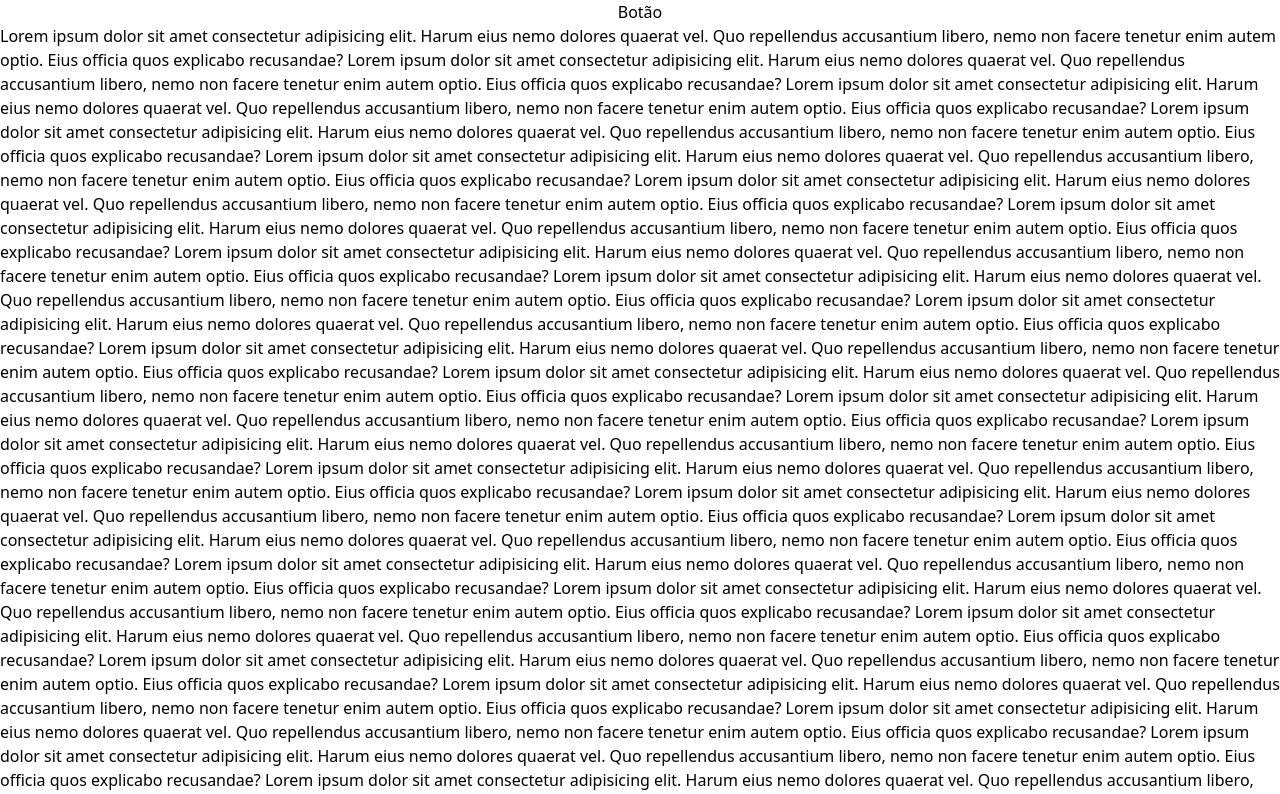
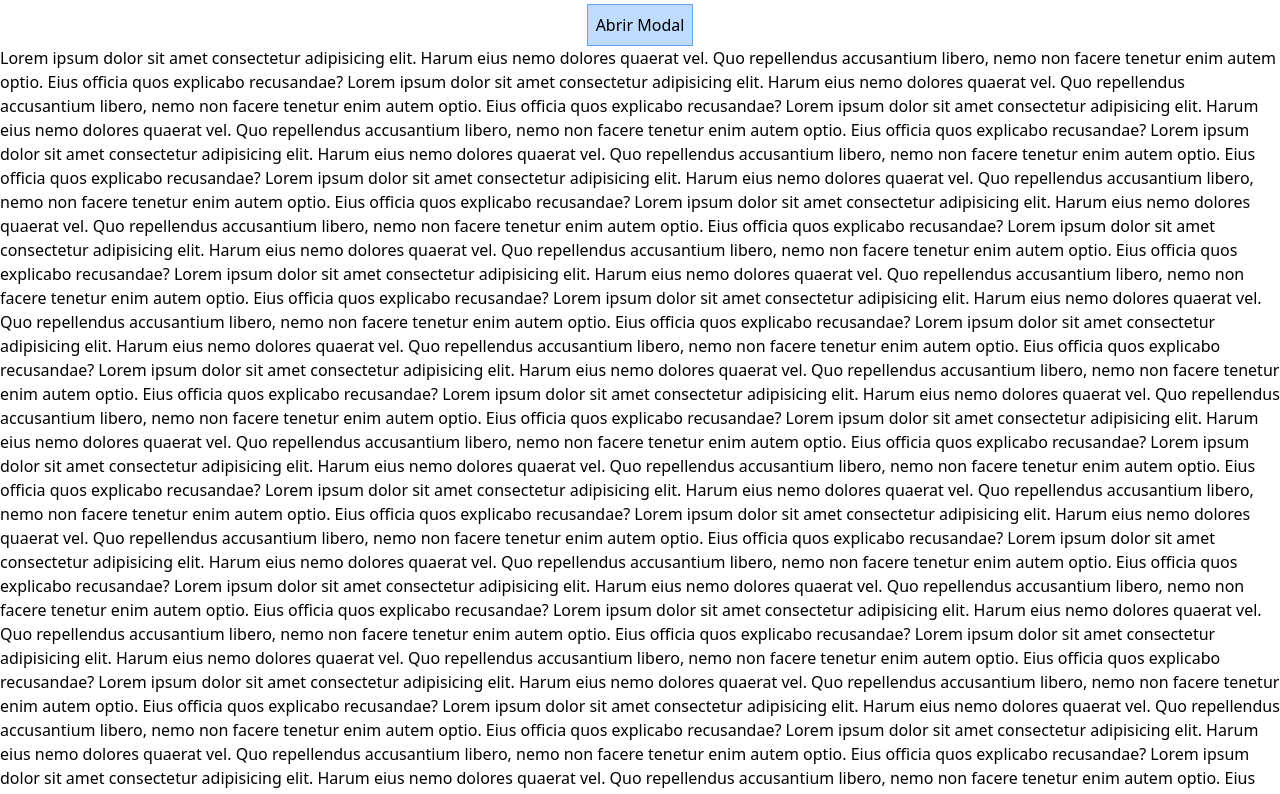
Before and after one commit to KingTimer12/components-tailwind, a React (Vite) app: page / in a window 1280 px wide. Shown: the top 794 px of the page. Built offline with nearby package versions, Linux system fonts and the light colour scheme.

Commit message:
style: added disable color example;

```diff
--- a/src/App.jsx
+++ b/src/App.jsx
@@ -4,12 +4,12 @@ function App() {
   return (
     <main className="flex flex-col justify-center items-center ">
       <Modal>
-        <Modal.Trigger>
-          <button>Botão</button>
+        <Modal.Trigger className="p-2 bg-blue-200 border border-blue-400 hover:bg-blue-300 transition-colors duration-200 mt-1">
+          Abrir Modal
         </Modal.Trigger>
         <Modal.Panel className="bg-white h-[11rem] max-h-[85rem] w-[30rem] max-w-[450rem] rounded-md">
           <Modal.Content className="flex flex-col justify-center items-center pt-4 gap-3">
-            <h2 className="select-none text-left text-2xl">Deseja prosseguir?</h2>
+            <span className="select-none text-left text-2xl">Deseja prosseguir?</span>
             <p className="text-center">
               A função que deseja efetuar será irrevesível após a confirmação, tenha certeza do que está fazendo antes de finalizar.
             </p>
@@ -17,7 +17,7 @@ function App() {
               <Modal.Cancel className="bg-red-200 border-red-500 border p-2 hover:bg-red-400 transition-colors duration-200">
                 Cancelar
               </Modal.Cancel>
-              <Modal.Submit className="bg-green-200 border-green-500 border p-2 hover:bg-green-400 transition-colors duration-200">
+              <Modal.Submit className="bg-green-200 border-green-500 border p-2 hover:bg-green-400 transition-colors duration-200 data-disabled:bg-gray-400 data-disabled:border-gray-600 data-disabled:cursor-not-allowed">
                 Confirmar
               </Modal.Submit>
             </div>
--- a/src/components/modal/index.jsx
+++ b/src/components/modal/index.jsx
@@ -78,7 +78,7 @@ function ModalSubmit({ disabled, closeOnClick = false, children, ...props }) {
     }
 
     return (
-        <button data-disabled={disabled} {...props} onClick={handleModal} type="submit">
+        <button disabled={disabled} data-disabled={disabled} {...props} onClick={handleModal} type="submit">
             {children}
         </button>
     )
```
